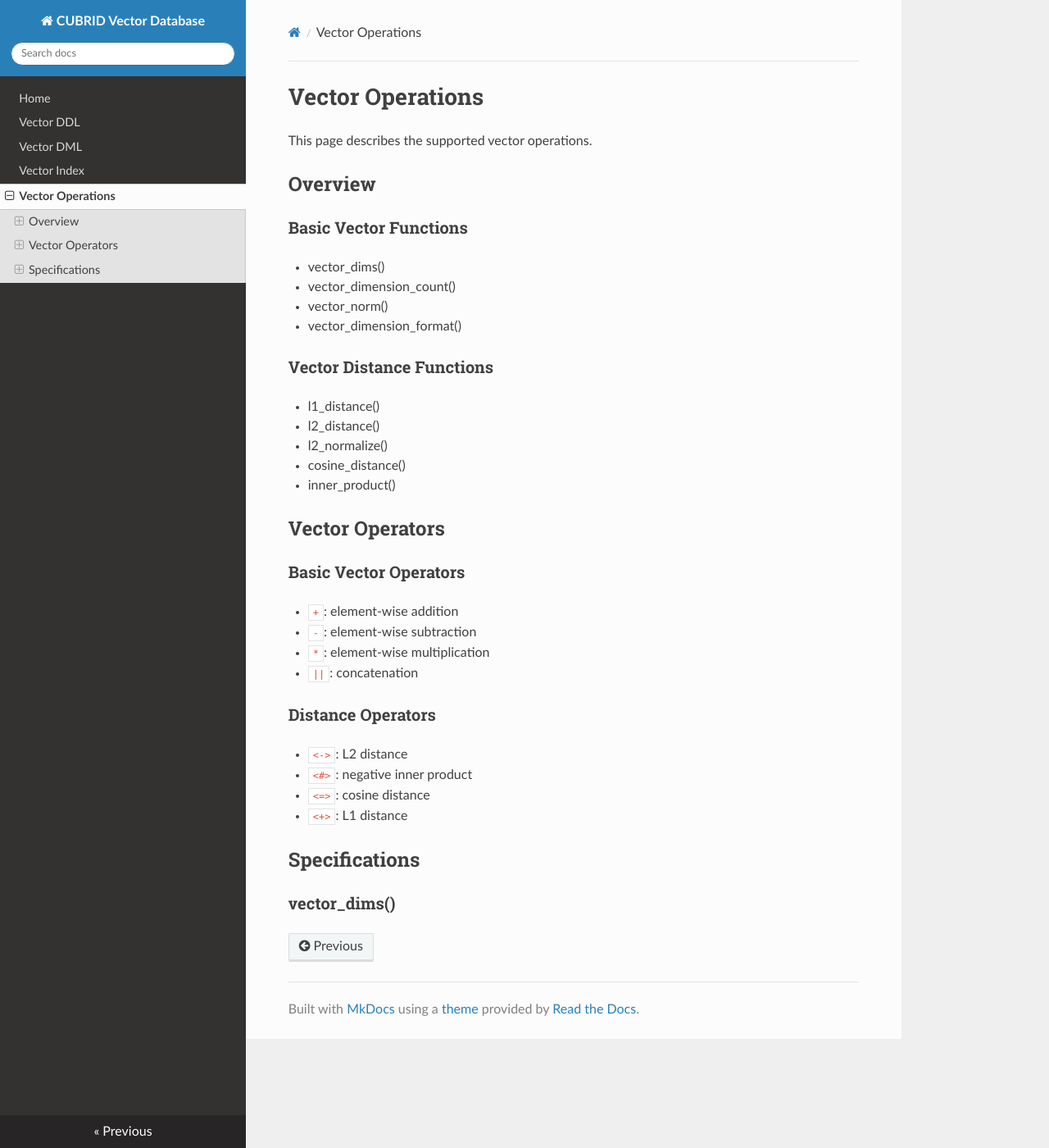
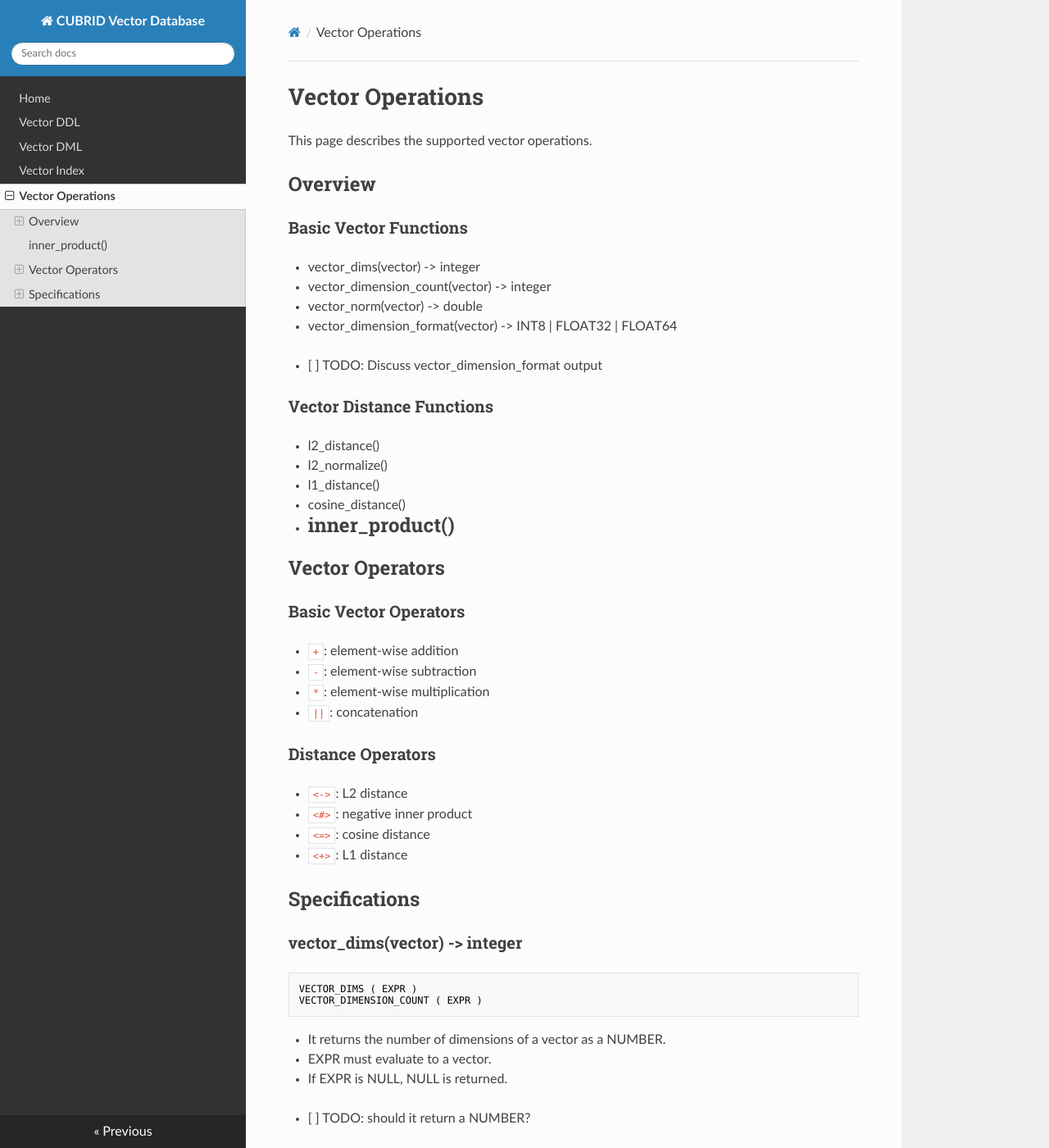
Before and after one commit to vimkim/cubrid-vec-manual, an MkDocs documentation site: the page built from docs/vector-operations.md, in a window 1280 px wide and 1400 px high. Shown: the whole window at 82% size. Built offline with MkDocs 1.6.1, drawn with Linux system fonts in a browser that asks for light colours; nearby versions of some CDN libraries; some of the changed text lies outside the part shown.

Commit message:
docs(op): vector_dims

````diff
--- a/docs/vector-operations.md
+++ b/docs/vector-operations.md
@@ -6,18 +6,21 @@ This page describes the supported vector operations.
 
 ### Basic Vector Functions
 
-- vector_dims()
-- vector_dimension_count()
-- vector_norm()
-- vector_dimension_format()
+- vector_dims(vector) -> integer
+- vector_dimension_count(vector) -> integer
+- vector_norm(vector) -> double
+- vector_dimension_format(vector) -> INT8 | FLOAT32 | FLOAT64
+
+- [ ] TODO: Discuss vector_dimension_format output
 
 ### Vector Distance Functions
 
-- l1_distance()
 - l2_distance()
 - l2_normalize()
+- l1_distance()
 - cosine_distance()
 - inner_product()
+-
 
 ## Vector Operators
 
@@ -37,4 +40,23 @@ This page describes the supported vector operations.
 
 ## Specifications
 
-### vector_dims()
+### vector_dims(vector) -> integer
+
+```bnf
+VECTOR_DIMS ( EXPR )
+VECTOR_DIMENSION_COUNT ( EXPR )
+```
+
+- It returns the number of dimensions of a vector as a NUMBER.
+- EXPR must evaluate to a vector.
+- If EXPR is NULL, NULL is returned.
+
+- [ ] TODO: should it return a NUMBER?
+
+### vector_dims(vector) -> integer
+
+### vector_dimension_count(vector) -> integer
+
+### vector_norm(vector) -> double
+
+### vector_dimension_format(vector) -> INT8 | FLOAT32 | FLOAT64
````
